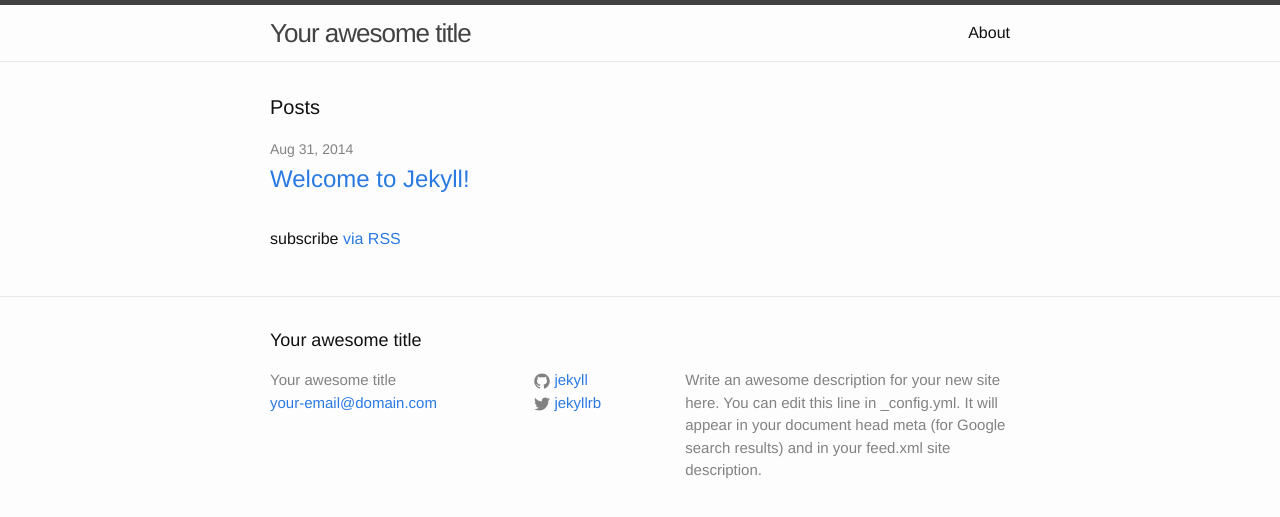
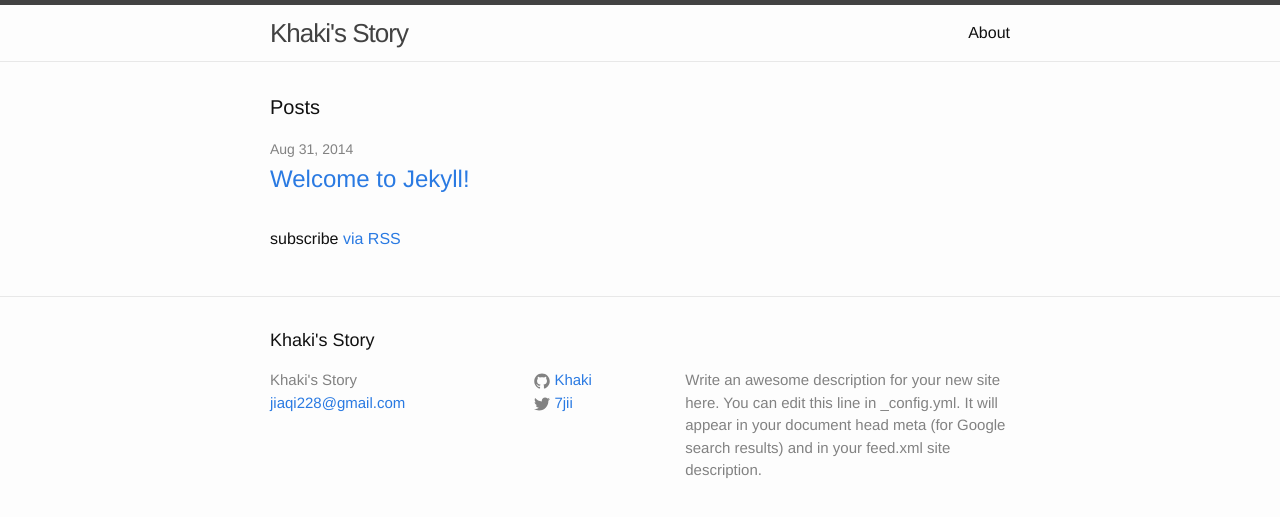
Before and after one commit to Khaki/khaki.github.io, a Jekyll site: the page built from index.html, in a window 1280 px wide. Shown: the top 517 px of the page. Built offline with Jekyll 4.4.1, drawn with Linux system fonts in a browser that asks for light colours.

Commit message:
Finsh _config.yml

```diff
--- a/_config.yml
+++ b/_config.yml
@@ -1,14 +1,14 @@
 # Site settings
-title: Your awesome title
-email: your-email@domain.com
+title: Khaki's Story
+email: jiaqi228@gmail.com
 description: > # this means to ignore newlines until "baseurl:"
   Write an awesome description for your new site here. You can edit this
   line in _config.yml. It will appear in your document head meta (for
   Google search results) and in your feed.xml site description.
 baseurl: "" # the subpath of your site, e.g. /blog/
-url: "http://yourdomain.com" # the base hostname & protocol for your site
-twitter_username: jekyllrb
-github_username:  jekyll
+url: "http://khaki.github.io" # the base hostname & protocol for your site
+twitter_username: 7jii
+github_username:  Khaki
 
 # Build settings
 markdown: kramdown
```
